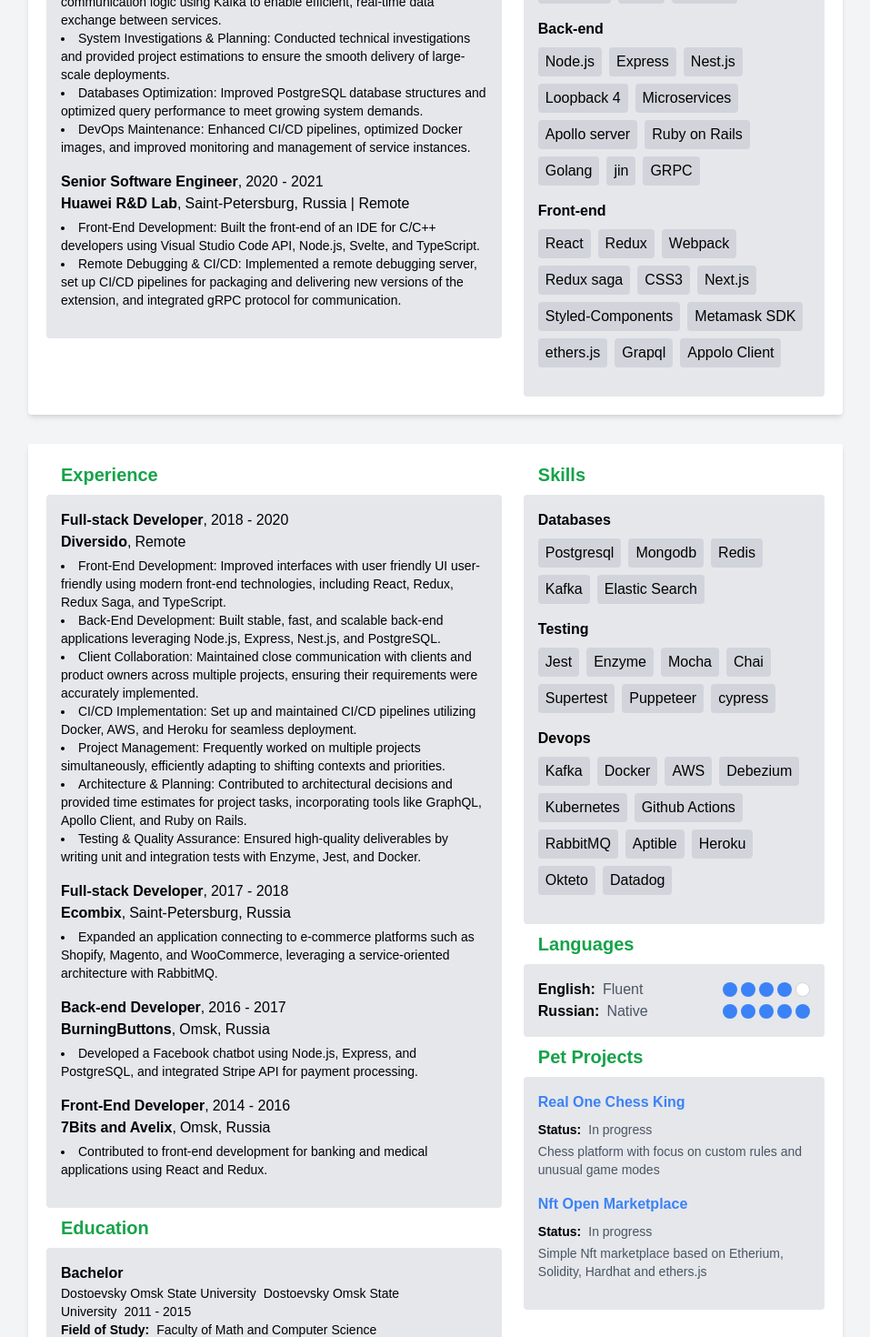
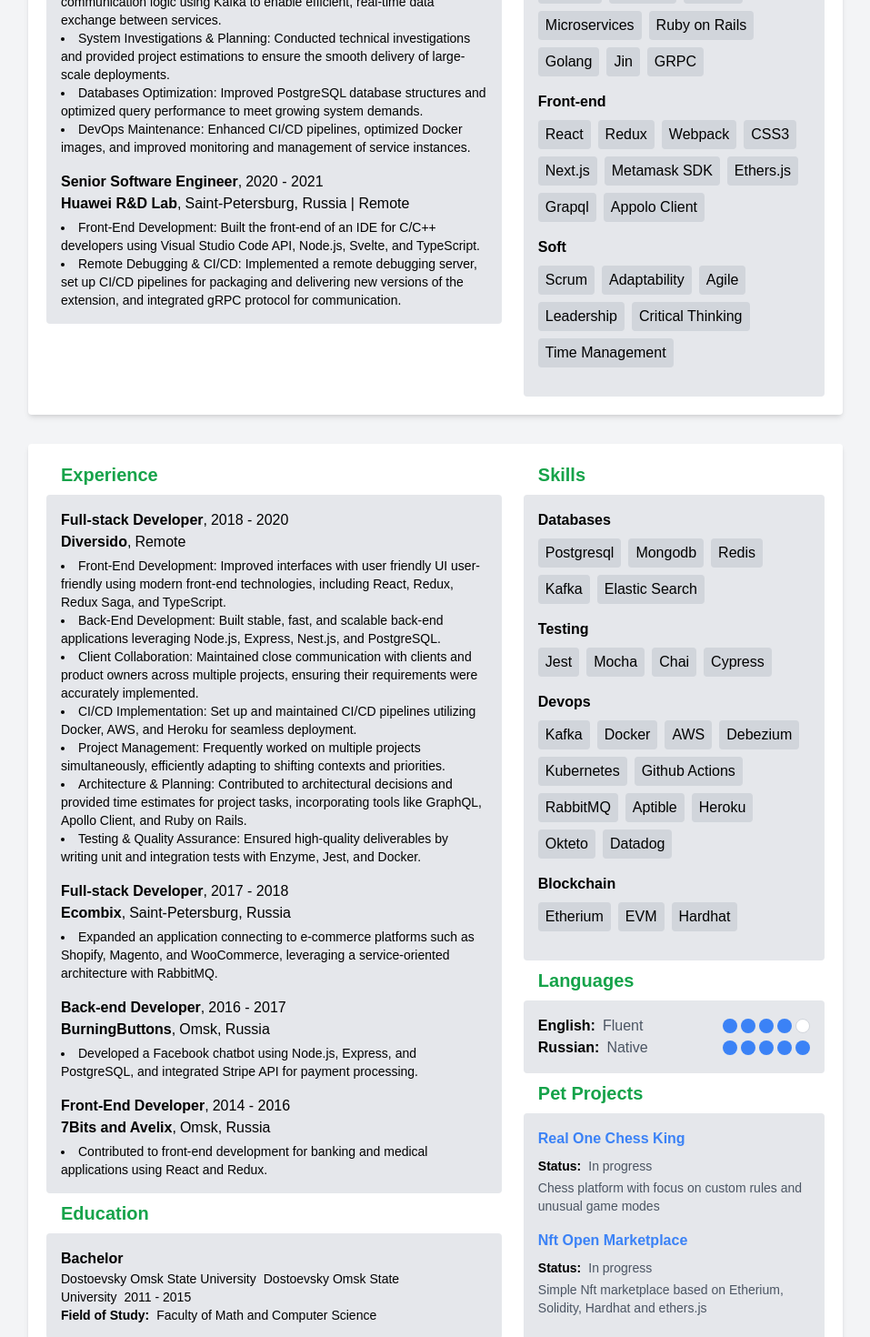
Before and after one commit to PerminovEugene/me, a Next.js app: page /CV in a window 1280 px wide. Shown: the part 720-2190 px from the top of the page at 91% size, without its empty margins (161-1118 px from the left). Built offline with nearby package versions, Linux system fonts and the light colour scheme.

Commit message:
Add metadata and cleaned up some react

```diff
--- a/src/app/CV/page.tsx
+++ b/src/app/CV/page.tsx
@@ -1,23 +1,18 @@
-import { ReactNode } from "react";
-import Experience from "../../components/cv/experience/experience.component";
+import { metadataBase } from "../metadata";
+import { Metadata } from "next";
+import Experience from "@/components/cv/experience/experience.component";
 import BaseInfo from "@/components/cv/base-info/base-info";
 import Skills from "@/components/cv/skills/skills.component";
 import Education from "@/components/cv/education/education.component";
 import Languages from "@/components/cv/languages/languages.component";
 import Summary from "@/components/cv/summary/summary.component";
 import PetProjects from "@/components/cv/pet-projects/pet-projects.component";
+import Content from "@/components/cv/content-block/content-block.component";
 
-interface BlockProps {
-  title: string;
-  children: ReactNode;
-}
-
-const Block = ({ title, children }: BlockProps) => (
-  <div className="p-1">
-    <h3 className="text-xl font-semibold mb-2 text-green-600 pl-4">{title}</h3>
-    <div className="bg-gray-200 p-4 rounded">{children}</div>
-  </div>
-);
+export const metadata: Metadata = {
+  ...metadataBase,
+  title: "Eugene Perminov: CV",
+};
 
 const CVPage = () => {
   return (
@@ -28,42 +23,42 @@
       >
         <div className="bg-white p-4 rounded shadow-md w-full max-w-4xl print:mt-0 print:mb-0 mt-8 mb-8 print:min-h-screen">
           <BaseInfo />
-          <Block title="Summary">
+          <Content title="Summary">
             <Summary />
-          </Block>
+          </Content>
           <div className="flex space-x-4">
             <div className="w-3/5">
-              <Block title="Experience">
+              <Content title="Experience">
                 <Experience page={0} />
-              </Block>
+              </Content>
             </div>
             <div className="w-2/5">
-              <Block title="Skills">
+              <Content title="Skills">
                 <Skills page={0} />
-              </Block>
+              </Content>
             </div>
           </div>
         </div>
         <div className="bg-white p-4 rounded shadow-md w-full max-w-4xl print:mb-0 print:min-h-screen mb-8">
           <div className="flex space-x-4">
             <div className="w-3/5">
-              <Block title="Experience">
+              <Content title="Experience">
                 <Experience page={1} />
-              </Block>
-              <Block title="Education">
+              </Content>
+              <Content title="Education">
                 <Education />
-              </Block>
+              </Content>
             </div>
             <div className="w-2/5">
-              <Block title="Skills">
+              <Content title="Skills">
                 <Skills page={1} />
-              </Block>
-              <Block title="Languages">
+              </Content>
+              <Content title="Languages">
                 <Languages />
-              </Block>
-              <Block title="Pet Projects">
+              </Content>
+              <Content title="Pet Projects">
                 <PetProjects />
-              </Block>
+              </Content>
             </div>
           </div>
         </div>
--- a/src/app/layout.tsx
+++ b/src/app/layout.tsx
@@ -43,7 +43,7 @@
           sizes="16x16"
           href="/favicon-16x16.png"
         />
-        <link rel="manifest" href="/site.webmanifest" />
+        <meta name="viewport" content="width=device-width, initial-scale=1" />
       </head>
       <body
         className={`${geistSans.variable} ${geistMono.variable} antialiased`}
--- /dev/null
+++ b/src/app/metadata.ts
@@ -0,0 +1,36 @@
+import { Metadata } from "next";
+
+export const metadataBase: Metadata = {
+  title: "Eugene Perminov personal website.",
+  description:
+    "Software engineer and tech enthusiast. Want to discuss something or have an offer? Visit the contacts page and write me a message.",
+  keywords: [
+    "Eugene Perminov",
+    "Software Engineer",
+    "Web Development",
+    "Blockchain development",
+    "Tech Enthusiast",
+    "Hire Senior Developer",
+    "Node.js",
+    "React.js",
+    "Backend",
+    "Frontend",
+    "Full Stack",
+  ],
+  openGraph: {
+    title: "Eugene Perminov Personal Website",
+    description:
+      "Want to discuss something or have an offer? Visit the contacts page and write me a message.",
+    // url: "https://yourwebsite.com", // Replace with your actual URL
+    siteName: "Eugene Perminov",
+    // images: [ // TODO add when image will be available
+    //   {
+    //     url: "/path-to-image.jpg", // Add a path to a relevant image
+    //     width: 800,
+    //     height: 600,
+    //   },
+    // ],
+    locale: "en_US",
+    type: "website",
+  },
+};
--- /dev/null
+++ b/src/components/cv/content-block/content-block.component.tsx
@@ -0,0 +1,10 @@
+import { ContentBlockProps } from "./content-block.types";
+
+const ContentBlock = ({ title, children }: ContentBlockProps) => (
+  <div className="p-1">
+    <h3 className="text-xl font-semibold mb-2 text-green-600 pl-4">{title}</h3>
+    <div className="bg-gray-200 p-4 rounded">{children}</div>
+  </div>
+);
+
+export default ContentBlock;
--- /dev/null
+++ b/src/components/cv/content-block/content-block.types.ts
@@ -0,0 +1,6 @@
+import { ReactNode } from "react";
+
+export interface ContentBlockProps {
+  title: string;
+  children: ReactNode;
+}
--- a/src/components/cv/experience/experience.component.tsx
+++ b/src/components/cv/experience/experience.component.tsx
@@ -5,7 +5,7 @@
 
 const ExperienceEpisode = ({ experience }: { experience: Experience }) => {
   return (
-    <div className="mb-4 text-black">
+    <div className="mb-4 text-black last:mb-0">
       <div className="flex items-center text-md">
         <h4 className="font-semibold">{experience.title}</h4>,
         <span className="ml-1">
@@ -49,7 +49,7 @@
 
 const ExperienceBlock = ({ page }: { page: number }) => {
   return (
-    <div className="mb-4">
+    <div>
       {allExperience[page].map((experience) => (
         <ExperienceEpisode key={experience.company} experience={experience} />
       ))}
--- a/src/components/cv/skills/skills.component.tsx
+++ b/src/components/cv/skills/skills.component.tsx
@@ -7,7 +7,7 @@
       <h4 className="text-md font-semibold">{skill.title}</h4>
       <div className="mt-2">
         {/* <h5 className="font-semibold">Key Skills:</h5> */}
-        <div className="flex flex-wrap gap-2 mt-1">
+        <div className="flex flex-wrap gap-2">
           {skill.technologies.map((tech, index) => (
             <span key={index} className="bg-gray-300 px-2 py-1 rounded">
               {tech}
--- a/src/components/cv/skills/skills.data.ts
+++ b/src/components/cv/skills/skills.data.ts
@@ -14,21 +14,18 @@
       ],
       title: "Programming Languages",
     },
-    {
-      technologies: ["Etherium", "EVM", "Hardhat"],
-      title: "Blockchain",
-    },
+
     {
       technologies: [
         "Node.js",
         "Express",
         "Nest.js",
-        "Loopback 4",
+        // "Loopback 4",
         "Microservices",
-        "Apollo server",
+        // "Apollo server",
         "Ruby on Rails",
         "Golang",
-        "jin",
+        "Jin",
         "GRPC",
       ],
       title: "Back-end",
@@ -38,16 +35,27 @@
         "React",
         "Redux",
         "Webpack",
-        "Redux saga",
+        // "Redux saga",
         "CSS3",
         "Next.js",
-        "Styled-Components",
+        // "Styled-Components",
         "Metamask SDK",
-        "ethers.js",
+        "Ethers.js",
         "Grapql",
         "Appolo Client",
       ],
       title: "Front-end",
+    },
+    {
+      technologies: [
+        "Scrum",
+        "Adaptability",
+        "Agile",
+        "Leadership",
+        "Critical Thinking",
+        "Time Management",
+      ],
+      title: "Soft",
     },
   ],
   [
@@ -64,12 +72,12 @@
     {
       technologies: [
         "Jest",
-        "Enzyme",
+        // "Enzyme",
         "Mocha",
         "Chai",
-        "Supertest",
-        "Puppeteer",
-        "cypress",
+        // "Supertest",
+        // "Puppeteer",
+        "Cypress",
       ],
       title: "Testing",
     },
@@ -89,5 +97,9 @@
       ],
       title: "Devops",
     },
+    {
+      technologies: ["Etherium", "EVM", "Hardhat"],
+      title: "Blockchain",
+    },
   ],
 ];
```
